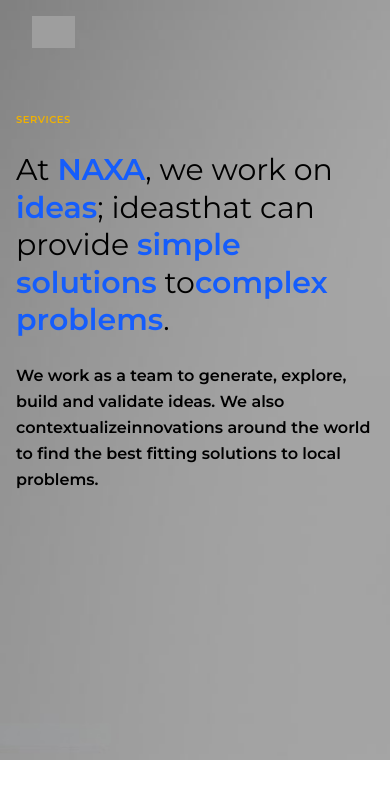
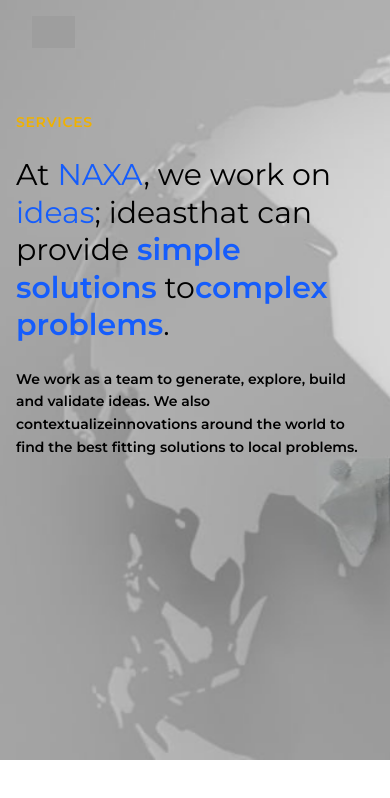
Before and after one commit to Codewithprajwol/NAXA_Services, a React (Vite) app: page / in a window 390 px wide. Shown: the top 798 px of the page. Built offline with nearby package versions, Linux system fonts and the light colour scheme; grey boxes are pictures that could not be loaded.

Commit message:
wip: fixed style for background image

```diff
--- a/src/pages/ServicePage.tsx
+++ b/src/pages/ServicePage.tsx
@@ -1,6 +1,7 @@
 const ServicePage = () => {
   return (
-    <div className=" w-full bg-[url('/Images/landing_page.jpeg')] bg-cover pointer-events-none h-[90vh]">
+    <div className=" w-full bg-[url('/Images/landing_page.jpeg')] bg-cover   bg-center
+  sm:bg-top-left pointer-events-none h-[90vh]">
     <div className="w-full max-w-screen-2xl mx-auto px-4 sm:px-6 lg:px-24">
         <div className="p-4">
   <img
@@ -12,13 +13,13 @@
 
       <div className="relative py-12 md:py-16 lg:py-20">
         <div className="relative z-10 mb-12 md:mb-16 w-full sm:max-w-2xl lg:max-w-4xl">
-          <p className="text-yellow-500 font-semibold text-[10px] md:text-base tracking-wider mb-6 md:mb-8">
+          <p className="text-yellow-500 font-semibold text-sm md:text-base tracking-wider mb-6 md:mb-8">
             SERVICES
           </p>
          <h1 className="text-3xl md:text-4xl font-normal text-black leading-tight mb-6 md:mb-8">
   <span className="md:block">
-    At <span className="text-blue-600 font-semibold">NAXA</span>, we work on{' '}
-    <span className="text-blue-600 font-semibold">ideas</span>; ideas
+    At <span className="text-blue-600 ">NAXA</span>, we work on{' '}
+    <span className="text-blue-600 ">ideas</span>; ideas
   </span>
 
   <span className="md:block">
@@ -31,7 +32,7 @@
   </span>
 </h1>
 
-         <p className="text-black text-base md:text-sm lg:text-md max-w-4xl leading-relaxed font-semibold">
+         <p className="text-black text-sm md:text-sm lg:text-md max-w-4xl leading-relaxed font-semibold">
   <span className="md:block">
     We work as a team to generate, explore, build and validate ideas. We also contextualize
   </span>
```
